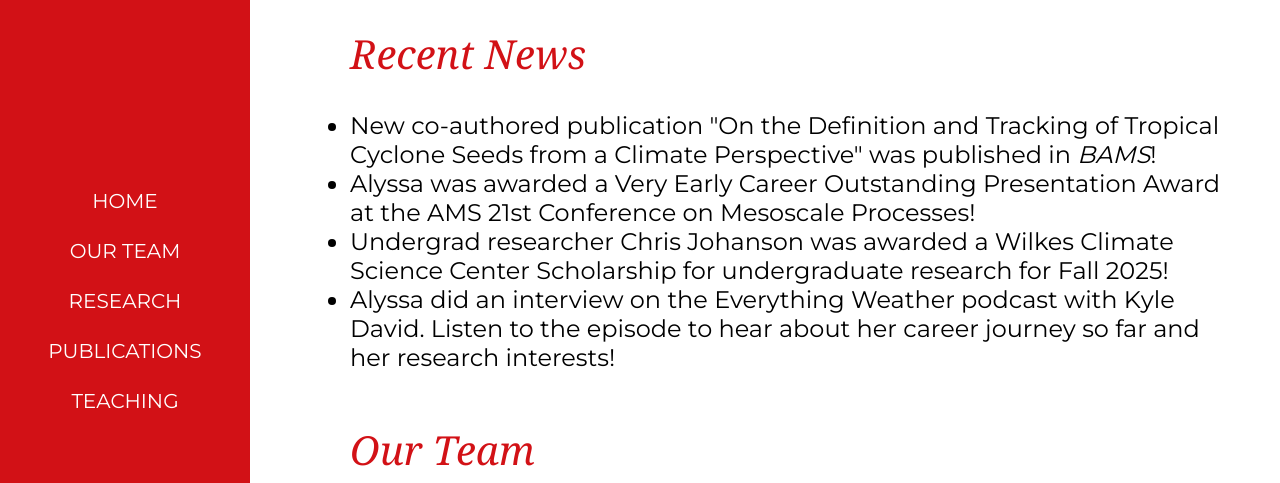
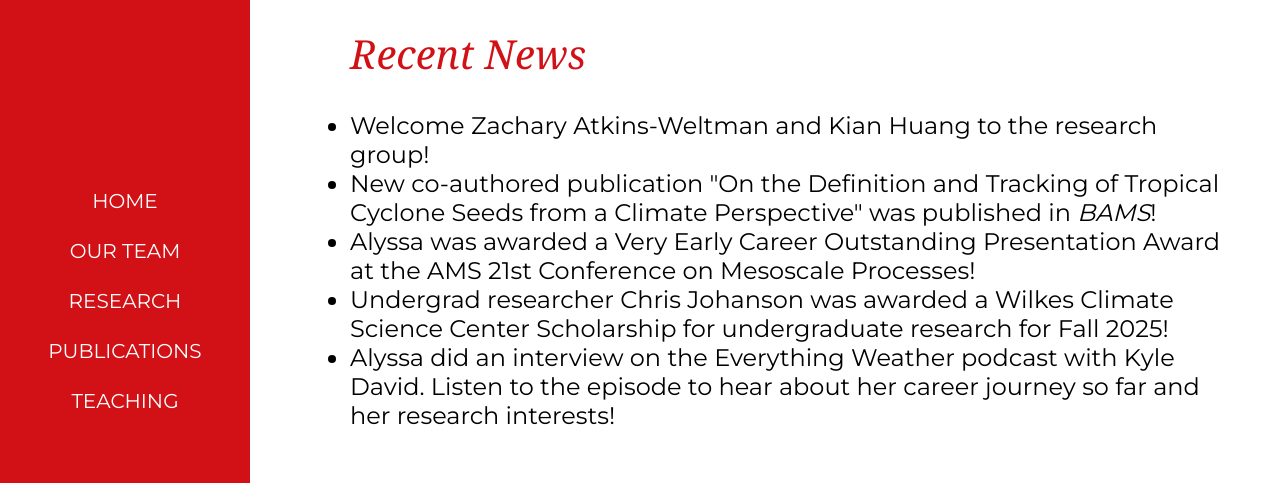
Before and after one commit to alyssa-stansfield/alyssa-stansfield.github.io, a Jekyll site: the page index.html, which Jekyll copies as it is, in a window 1280 px wide and 900 px high, scrolled down 874 px, cut to the strip 149-632 px from the top of the window. Built offline with Jekyll 4.4.1, drawn with Linux system fonts in a browser that asks for light colours; some web fonts are replaced.

Commit message:
adding new news

```diff
--- a/index.html
+++ b/index.html
@@ -37,6 +37,7 @@
         <div class="news" id="news">
         <h1 style="color:rgb(210, 17, 22);">Recent News</h1>
                 <ul>
+			<li>Welcome Zachary Atkins-Weltman and Kian Huang to the research group!</li>
 			<li><a href="https://journals.ametsoc.org/view/journals/bams/aop/BAMS-D-24-0200.1/BAMS-D-24-0200.1.xml">New co-authored publication "On the Definition and Tracking of Tropical Cyclone Seeds from a Climate Perspective" was published in <em>BAMS</em>!</a></li>
                         <li>Alyssa was awarded a Very Early Career Outstanding Presentation Award at the AMS 21st Conference on Mesoscale Processes!</li>
 			<li>Undergrad researcher Chris Johanson was awarded a Wilkes Climate Science Center Scholarship for undergraduate research for Fall 2025! </li>
```
